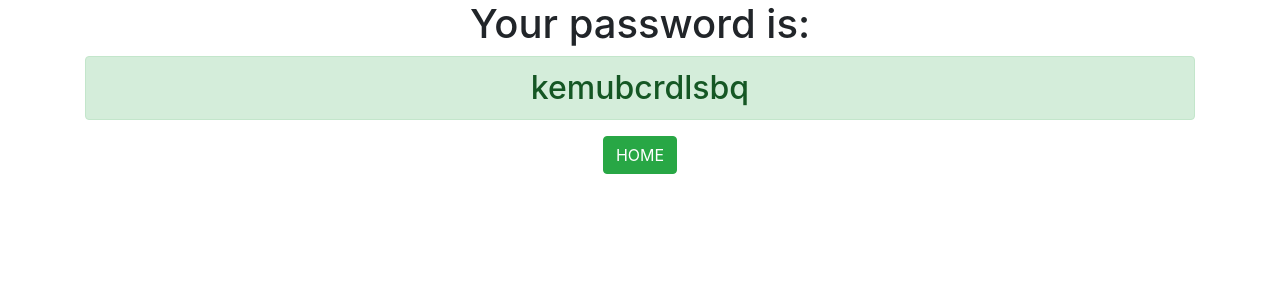
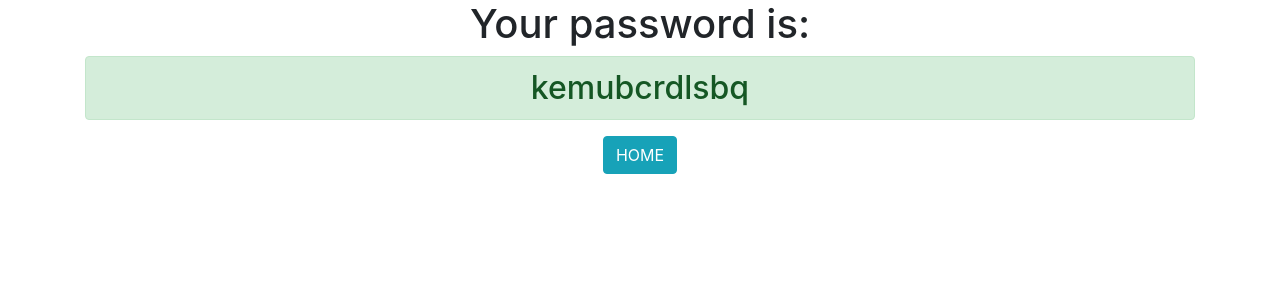
Before and after one commit to osheeat/django-password-generator, a Django app: page /generatedpassword/ in a window 1280 px wide. Shown: the top 300 px of the page. Run offline with Django 4.2, Linux system fonts and the light colour scheme.

Commit message:
made some tweaks

```diff
--- a/generator/templates/generator/password.html
+++ b/generator/templates/generator/password.html
@@ -4,5 +4,5 @@
   <h1>Your password is: </h1>
   <h2 class="alert alert-success">{{ password }}</h2>
 
-  <a href="{% url 'home' %}" class="btn btn-success">HOME</a>
+  <a href="{% url 'home' %}" class="btn btn-info">HOME</a>
 </div>
--- a/password_generator/settings.py
+++ b/password_generator/settings.py
@@ -20,7 +20,7 @@ BASE_DIR = Path(__file__).resolve().parent.parent
 # See https://docs.djangoproject.com/en/4.2/howto/deployment/checklist/
 
 # SECURITY WARNING: keep the secret key used in production secret!
-SECRET_KEY = 'django-insecure-$@zy&^4sj5+=%r_+nr1k%%v%q+#fj6a*kpz1p!rf^8csyn&ud4'
+SECRET_KEY = 'django-insecure-$@zy&^4sj5+=%r_+nr1k%%vasoidfioshf%q+#fj6a*kpz1p!rf^8csyn&ud4'
 
 # SECURITY WARNING: don't run with debug turned on in production!
 DEBUG = True
```
